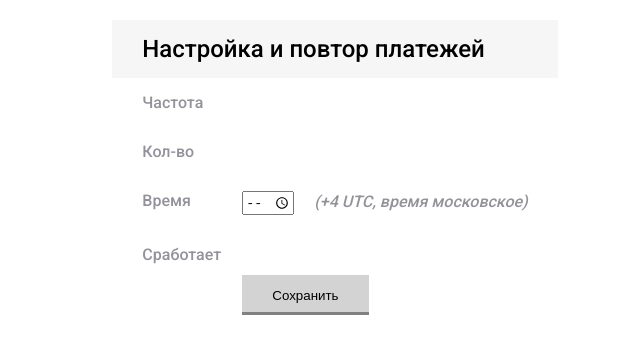
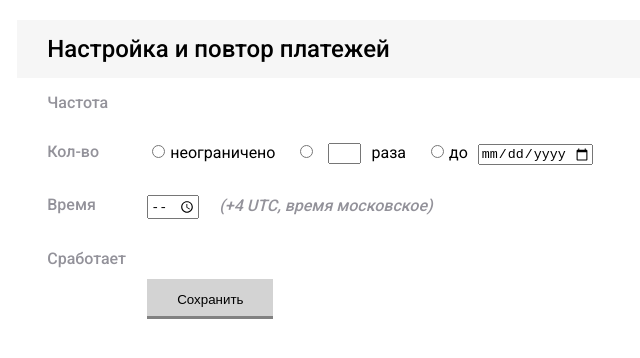
Before and after one commit to rtplv/abbyy-payment-form, a React (Create React App) app: page / in a window 1280 px wide. Shown: the top 358 px of the page, without its empty margins (305-945 px from the left). Built offline with nearby package versions, Linux system fonts and the light colour scheme.

Commit message:
Add filter by qty

```diff
--- a/src/panels/payment/fields/Frequency.jsx
+++ b/src/panels/payment/fields/Frequency.jsx
@@ -1,9 +1,9 @@
-import React, { Component } from 'react';
+import React, { PureComponent } from 'react';
 import PropTypes from 'prop-types';
 
 import { FormRow } from 'components/ui';
 
-class PaymentFrequency extends Component {
+class PaymentFrequency extends PureComponent {
   static propTypes = {};
 
   render() {
--- a/src/panels/payment/fields/Quantity.jsx
+++ b/src/panels/payment/fields/Quantity.jsx
@@ -1,16 +1,53 @@
-import React, { Component } from 'react';
+import React, { PureComponent } from 'react';
 import PropTypes from 'prop-types';
+
+import './Quantity.scss';
 
 import { FormRow } from 'components/ui';
 
-class PaymentQuantity extends Component {
+class PaymentQuantity extends PureComponent {
   static propTypes = {};
 
   render() {
     return (
       <FormRow className="payment-repeat-quantity"
                title="Кол-во">
+        <div className="payment-repeat-quantity__options">
+          <div className="payment-repeat-quantity__option">
+            <input type="radio"
+                   name="quantity"
+                   id="unlimitedQty" />
+            <label htmlFor="unlimitedQty">
+              неограничено
+            </label>
+          </div>
 
+          <div className="payment-repeat-quantity__option">
+            <input type="radio"
+                   name="quantity"
+                   id="limitedQty" />
+
+            <input className="payment-repeat-quantity__limited-by-qty-field"
+                    type="text"/>
+
+            <label htmlFor="limitedQty">
+              раза
+            </label>
+          </div>
+
+          <div className="payment-repeat-quantity__option">
+            <input type="radio"
+                   name="quantity"
+                   id="limitedByDateQty" />
+
+            <label htmlFor="limitedByDateQty">
+              до
+            </label>
+
+            <input className="payment-repeat-quantity__limited-by-date-field"
+                   type="date"/>
+          </div>
+        </div>
       </FormRow>
     );
   }
--- /dev/null
+++ b/src/panels/payment/fields/Quantity.scss
@@ -0,0 +1,22 @@
+.payment-repeat-quantity {
+  &__options {
+    display: flex;
+    justify-content: space-between;
+  }
+  &__option {
+    margin-right: 20px;
+    input[type="radio"] {
+      margin-right: 5px;
+    }
+    input[type="text"],
+    input[type="date"] {
+      margin: 0 10px;
+    }
+  }
+  &__limited-by-qty-field {
+    width: 25px;
+  }
+  &__limited-by-date-field {
+    width: 110px;
+  }
+}
--- a/src/panels/payment/fields/Submit.jsx
+++ b/src/panels/payment/fields/Submit.jsx
@@ -1,11 +1,11 @@
-import React, { Component } from 'react';
+import React, { PureComponent } from 'react';
 import PropTypes from 'prop-types';
 
 import './Submit.scss';
 
 import { FormRow } from 'components/ui';
 
-class PaymentSubmit extends Component {
+class PaymentSubmit extends PureComponent {
   static propTypes = {};
 
   render() {
--- a/src/panels/payment/fields/Time.scss
+++ b/src/panels/payment/fields/Time.scss
@@ -1,10 +1,6 @@
 .payment-repeat-time {
   &__field {
     width: 47px;
-    &::-webkit-clear-button,
-    &::-webkit-inner-spin-button {
-      display: none;
-    }
   }
   &__description {
     display: inline-block;
--- a/src/styles/layout.scss
+++ b/src/styles/layout.scss
@@ -12,6 +12,14 @@ h1, h2, h3, h4, h5, h6 {
   margin: 0;
 }
 
+input[type="time"],
+input[type="date"] {
+  &::-webkit-clear-button,
+  &::-webkit-inner-spin-button {
+    display: none;
+  }
+}
+
 .app-page {
   display: flex;
   justify-content: center;
```
